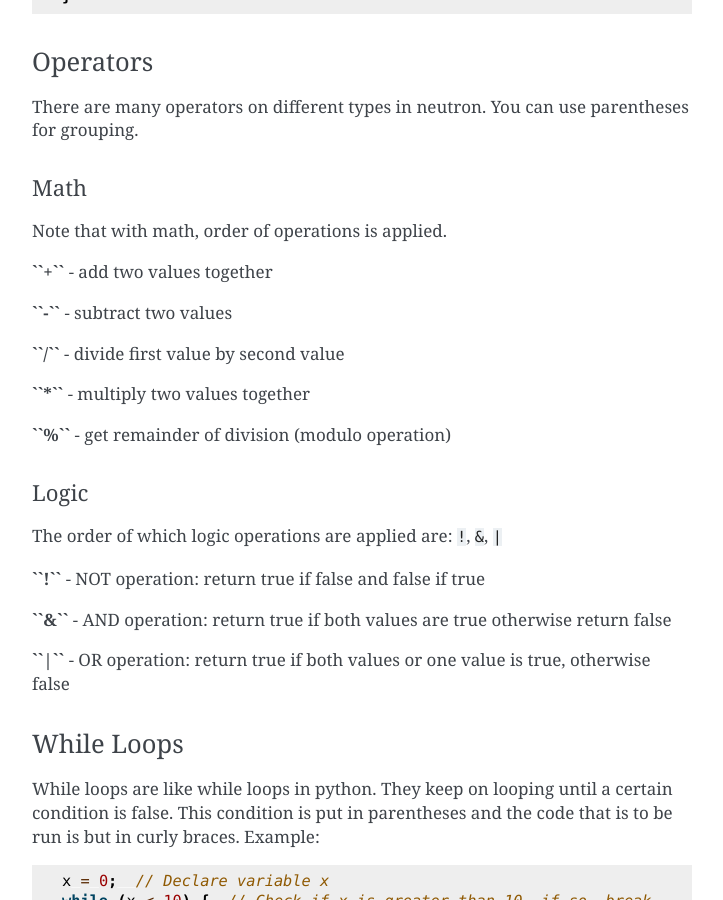
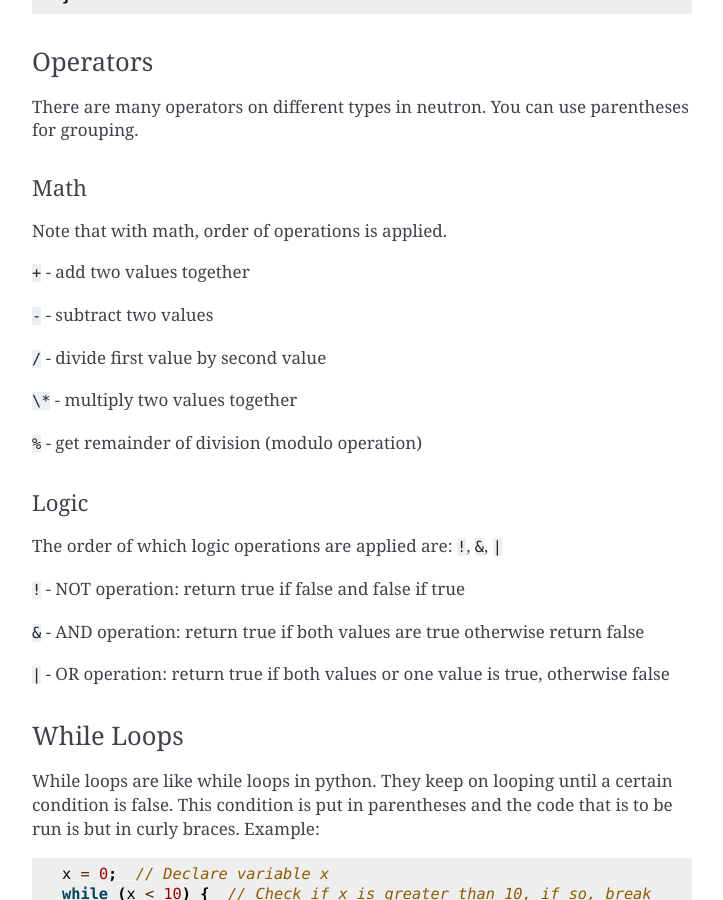
Before and after one commit to the-neutron-foundation/neutron-language, a Sphinx documentation site: the page built from docs/source/introduction.rst, in a window 1280 px wide and 900 px high, scrolled down 7490 px. Shown: the whole window, without its empty margins (388-1111 px from the left). Built offline with Sphinx 7.4.7, drawn with Linux system fonts in a browser that asks for light colours.

Commit message:
Docs update

```diff
--- a/docs/source/introduction.rst
+++ b/docs/source/introduction.rst
@@ -310,15 +310,15 @@ Math
 Note that with math, order of operations is applied.
 
 
-**``+``** - add two values together
+``+`` - add two values together
 
-**``-``** - subtract two values
+``-`` - subtract two values
 
-**``/``** - divide first value by second value
+``/`` - divide first value by second value
 
-**``\*``** - multiply two values together
+``\*`` - multiply two values together
 
-**``%``** - get remainder of division (modulo operation)
+``%`` - get remainder of division (modulo operation)
 
 
 Logic
@@ -326,11 +326,11 @@ Logic
 
 The order of which logic operations are applied are: ``!``, ``&``, ``|``
 
-**``!``** - NOT operation: return true if false and false if true
+``!`` - NOT operation: return true if false and false if true
 
-**``&``** - AND operation: return true if both values are true otherwise return false
+``&`` - AND operation: return true if both values are true otherwise return false
 
-**``|``** - OR operation: return true if both values or one value is true, otherwise false
+``|`` - OR operation: return true if both values or one value is true, otherwise false
 
 
 While Loops
```
